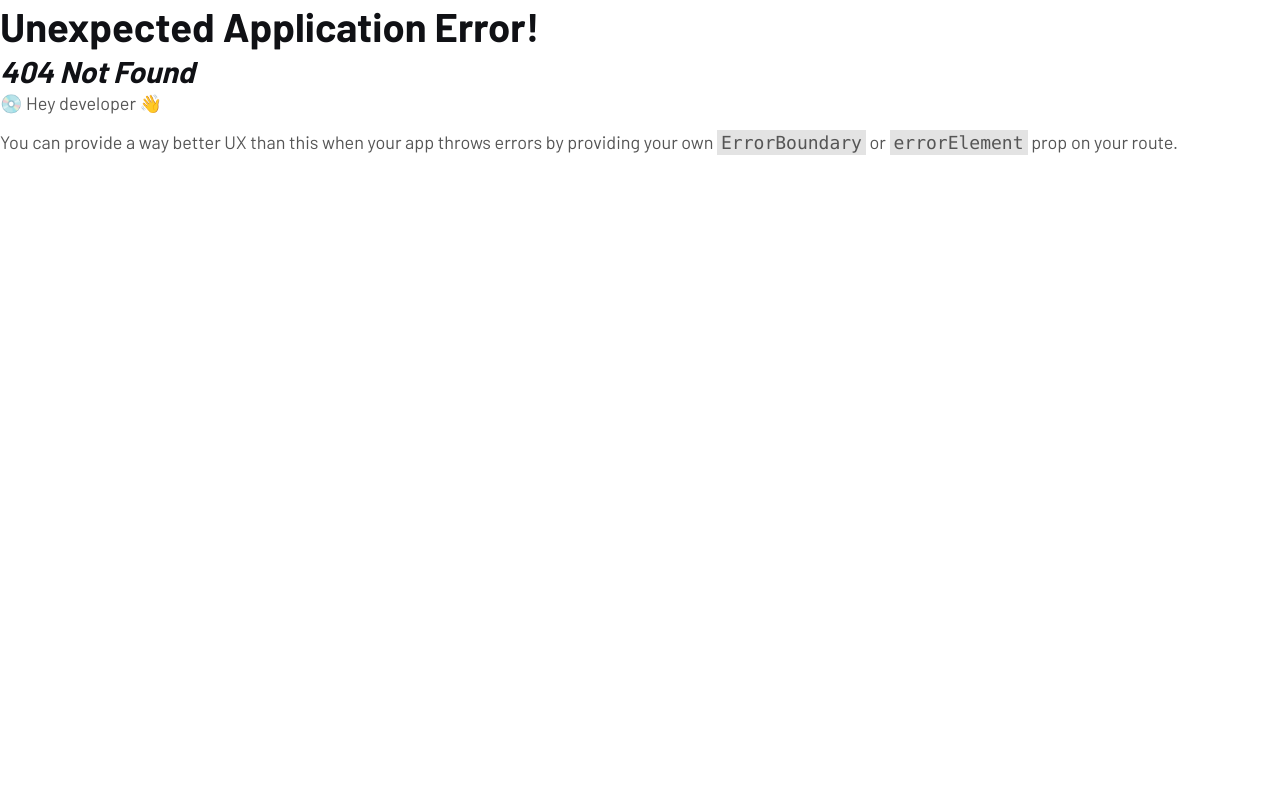
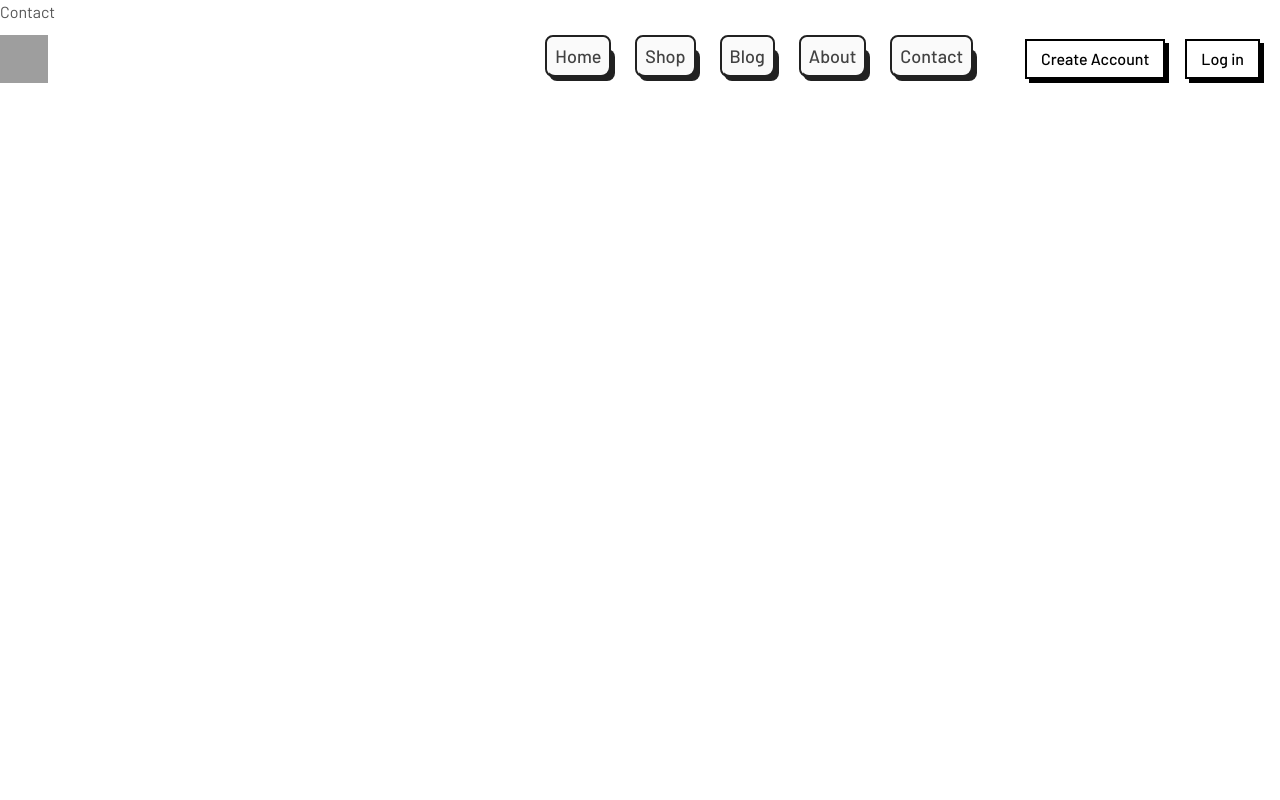
Before and after one commit to iwai-0310/Ecom-React, a React (Vite) app: page /contact in a window 1280 px wide. Before the commit this address had no page. Shown: the top 800 px of the page. Built offline with nearby package versions, Linux system fonts and the light colour scheme; grey boxes are pictures that could not be loaded.

Commit message:
creates and adds contact to main

```diff
--- a/src/main.jsx
+++ b/src/main.jsx
@@ -17,6 +17,7 @@ import SingleProductView from "./shopComponent/SIngleProductView.jsx";
 import CartPage from "./shopComponent/CartPage.jsx";
 import BlogView from "./shopComponent/BlogView.jsx";
 import About from "./shopComponent/About.jsx";
+import Contact from "./shopComponent/Contact.jsx";
 
 const router = createBrowserRouter([
   {
@@ -29,6 +30,7 @@ const router = createBrowserRouter([
       { path: "/shop/:id", element: <SingleProductView /> },
       { path: "/blog/:id", element: <BlogView /> },
       { path: "/about", element: <About /> },
+      { path: "/contact", element: <Contact /> },
       { path: "cart-page", element: <CartPage /> },
     ],
   },
--- /dev/null
+++ b/src/shopComponent/Contact.jsx
@@ -0,0 +1,7 @@
+import React from "react";
+
+const Contact = () => {
+  return <div>Contact</div>;
+};
+
+export default Contact;
```
